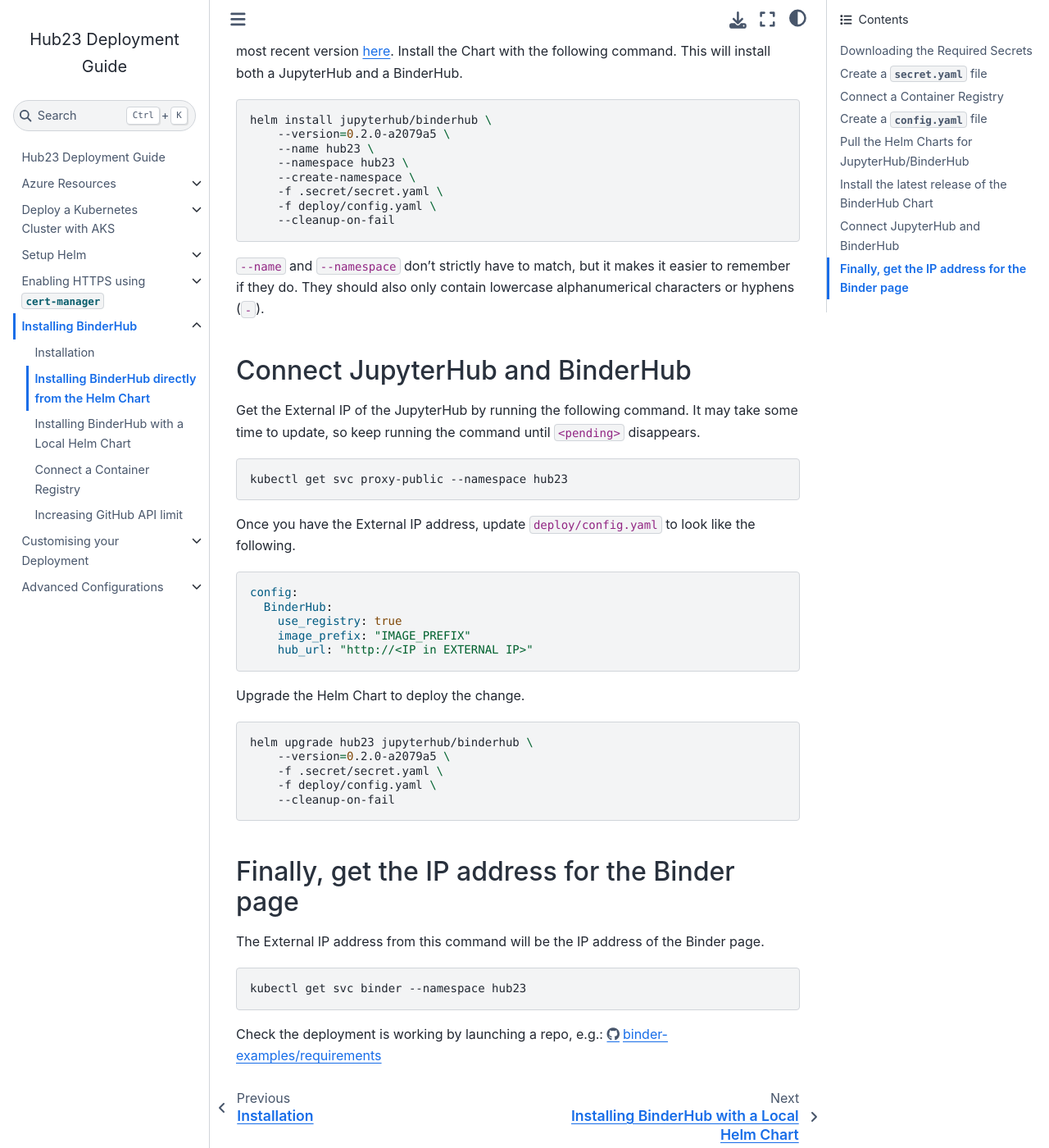
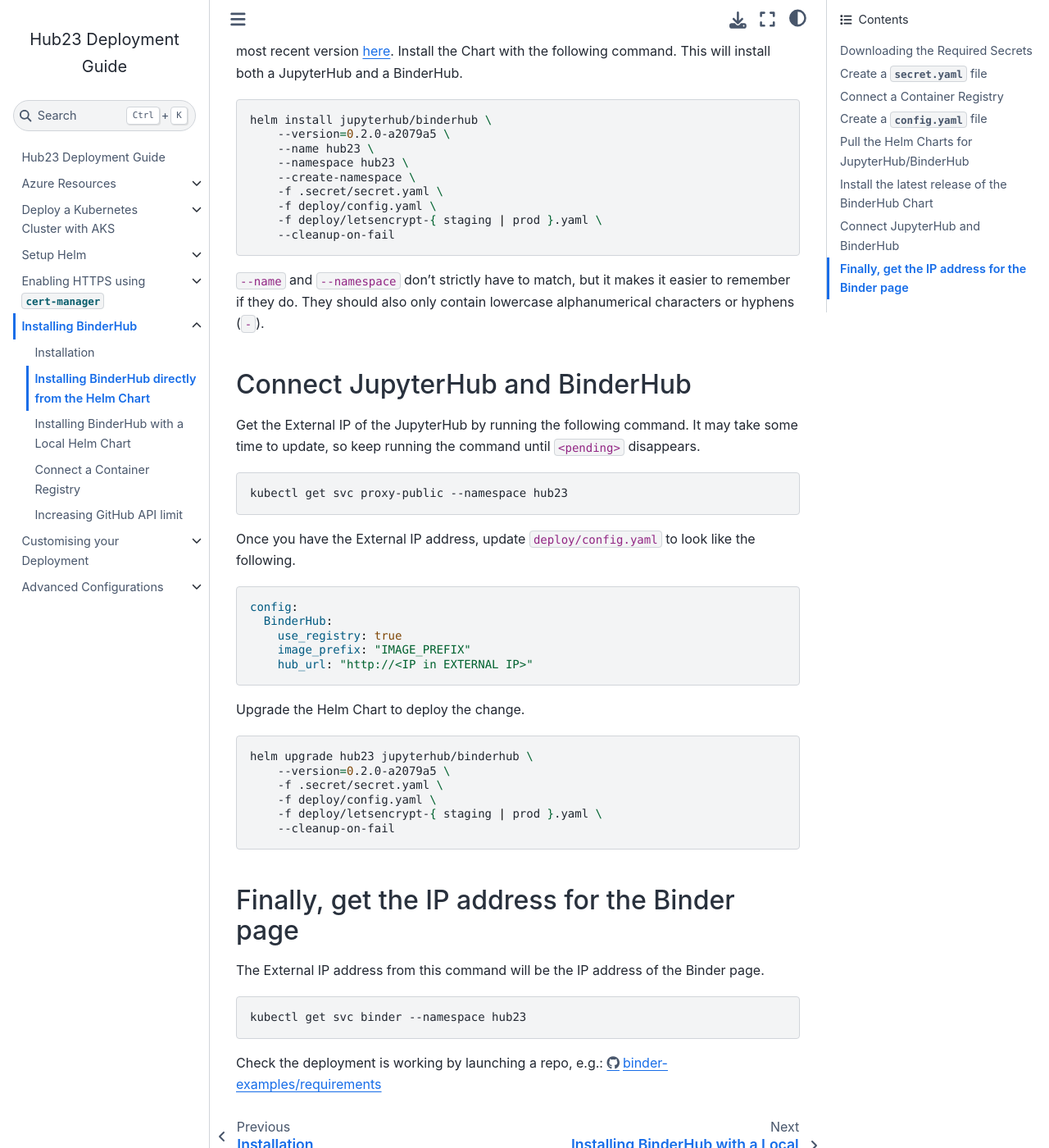
Before and after one commit to alan-turing-institute/hub23-deploy, a Jupyter Book: the page built from docs/binderhub/installing-binderhub.md, in a window 1280 px wide and 1400 px high, scrolled down 2026 px. Shown: the whole window at 82% size. Built offline with Jupyter Book 1.0.4 settings and Sphinx 7.4.7 and the Sphinx Book theme 1.1.4, drawn with Linux system fonts in a browser that asks for light colours.

Commit message:
Update installing BinderHub docs

````diff
--- a/docs/binderhub/installing-binderhub.md
+++ b/docs/binderhub/installing-binderhub.md
@@ -90,6 +90,7 @@
     --create-namespace \
     -f .secret/secret.yaml \
     -f deploy/config.yaml \
+    -f deploy/letsencrypt-{ staging | prod }.yaml \
     --cleanup-on-fail
 ```
 
@@ -122,6 +123,7 @@
     --version=0.2.0-a2079a5 \
     -f .secret/secret.yaml \
     -f deploy/config.yaml \
+    -f deploy/letsencrypt-{ staging | prod }.yaml \
     --cleanup-on-fail
 ```
 
````
Also changed, not shown: docs/binderhub/installing-binderhub-local-helm-chart.md (+2 -0 lines).
